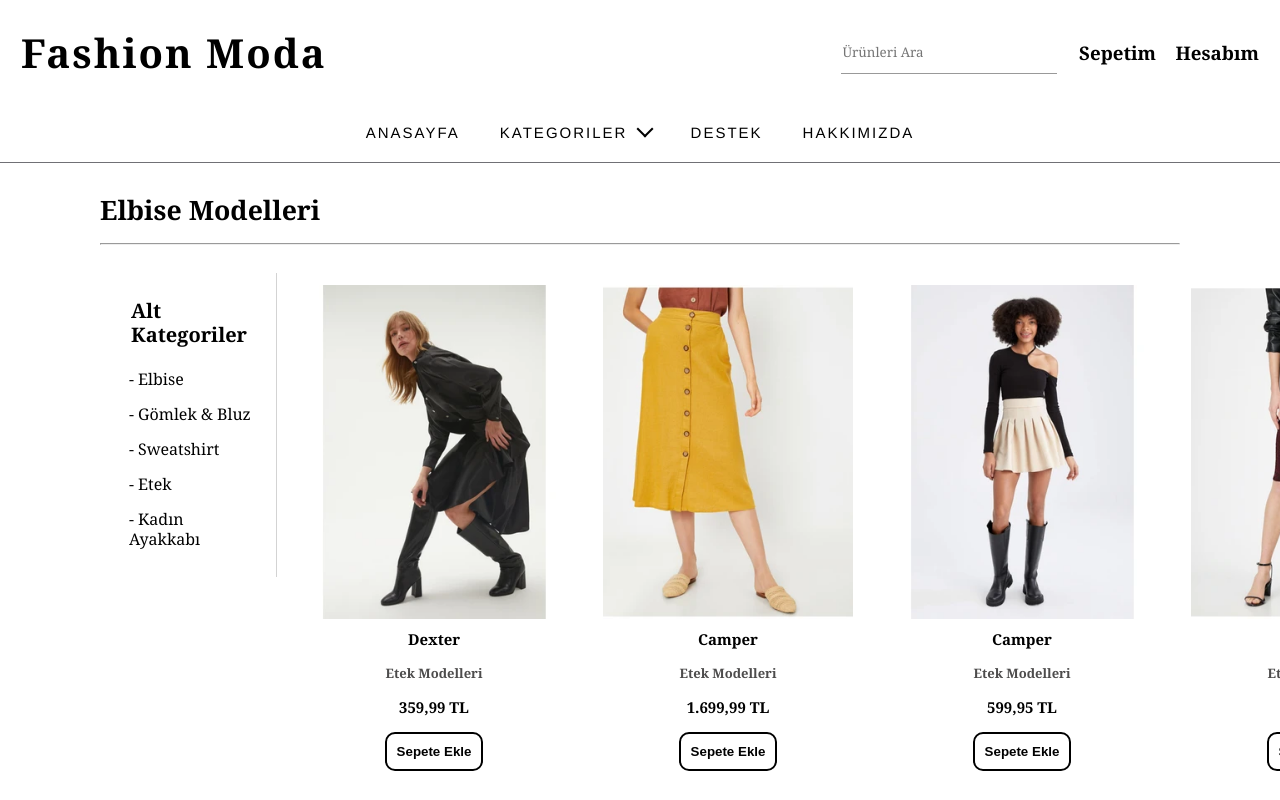
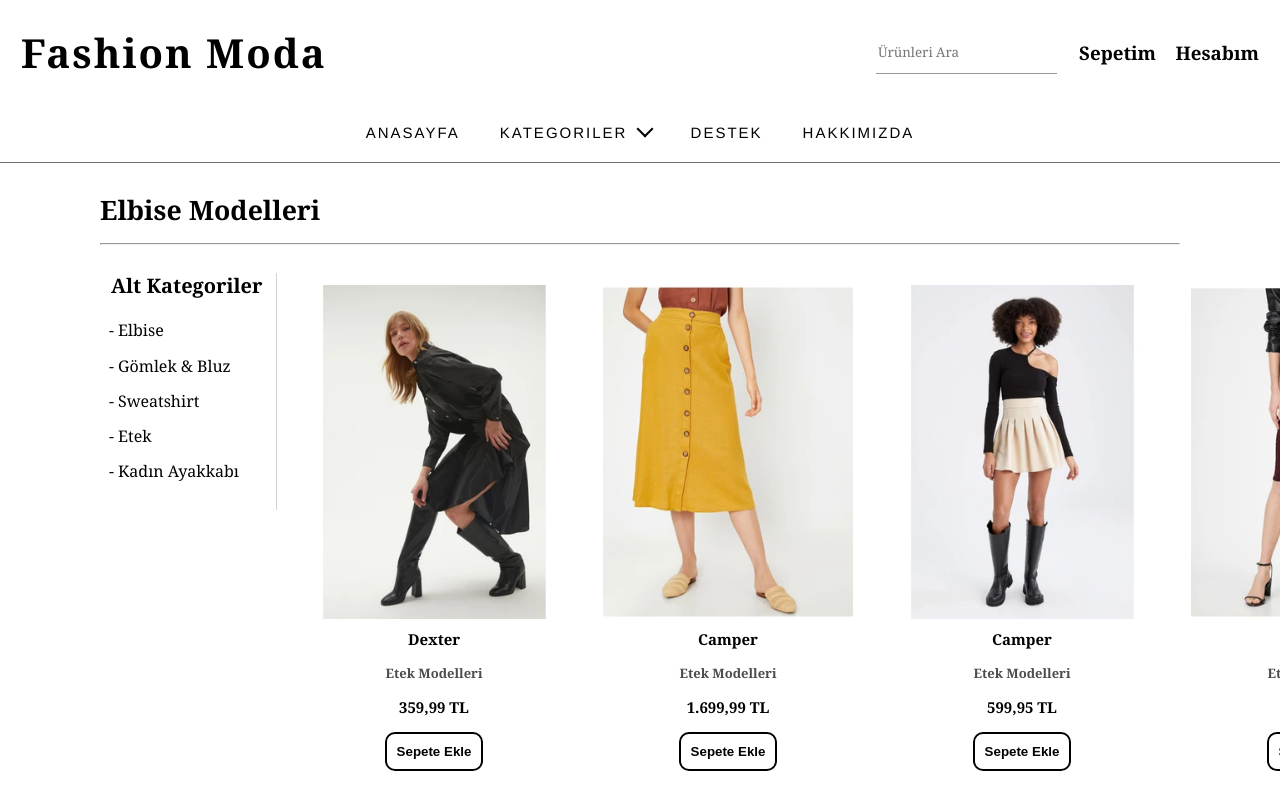
Before and after one commit to BadayProjects/Fashion-Moda, a plain HTML site: page Etek.html in a window 1280 px wide. Shown: the top 800 px of the page. Drawn offline with Linux system fonts and the light colour scheme.

Commit message:
style fix for dropdown menu

```diff
--- a/css/style.css
+++ b/css/style.css
@@ -43,11 +43,11 @@ box-shadow: rgba(0, 0, 0, 0.4) 0px 1px 0px;
 	transition: 0.5s;
 	border: none;
 
-   width: 30%;
+   width: 25%;
 }
 #ara:focus{
 box-shadow: rgba(0, 0, 0, 0.7) 0px 1px 0px;
-   width: 98%;
+   width: 100%;
 }
 textarea:focus, input:focus{
     outline: none;
@@ -229,8 +229,7 @@ box-shadow: rgba(17, 17, 26, 0.6) 0px 1px 0px;
     width:auto;
     min-width:240px;
     display:inline-block;
-    display:inline;
-    zoom:1;
+
 }
 
 #cssmenu .clm a:hover
```
